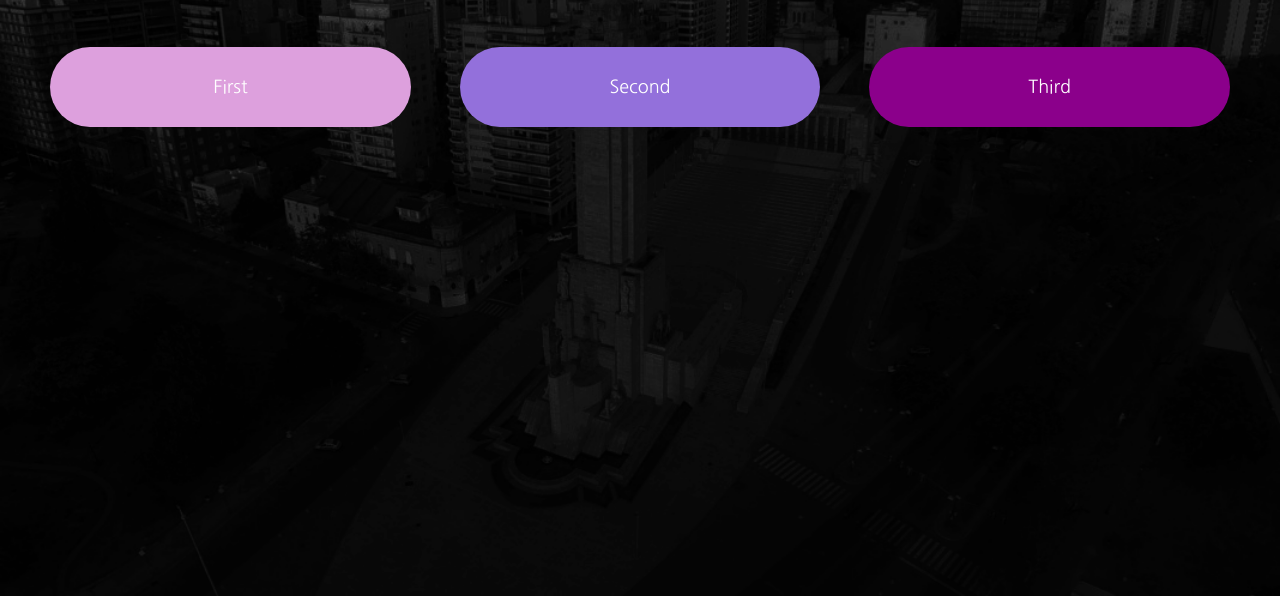
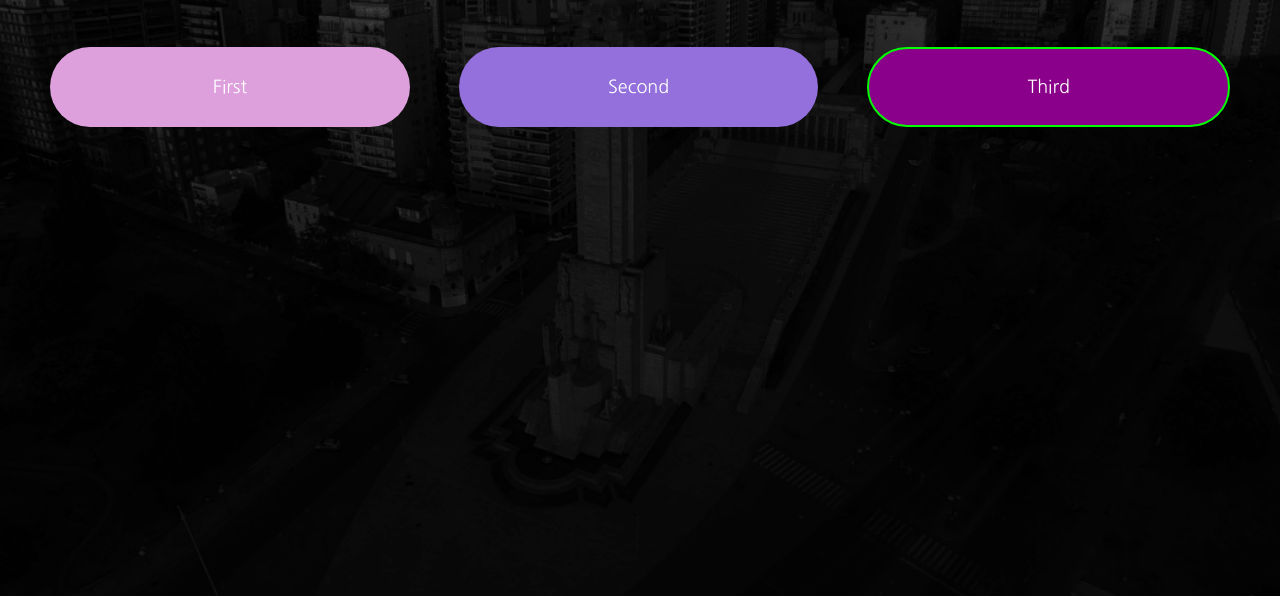
Before and after one commit to reactrosario/react-rosario-web, a Gatsby site: page /demo in a window 1280 px wide. Shown: the part 123-719 px from the top of the page. Built offline with nearby package versions, Linux system fonts and the light colour scheme; Gatsby itself is replaced by a stand-in of ours.

Commit message:
FIX: Button props

```diff
--- a/src/components/Button.js
+++ b/src/components/Button.js
@@ -1,9 +1,10 @@
 import React from "react"
 import styled from "styled-components"
 
-const Button = ({ children, background }) => (
+const Button = ({ children, background, border }) => (
   <StyledButton
     background={background}
+    border={border}
   >
     {children}
   </StyledButton>
@@ -17,7 +18,7 @@ const StyledButton = styled.button`
   width: 100%;
   color: white;
   border-radius: 50px;
-  border: unset;
+  border: ${({border}) => border || 'unset'};
   background-color: ${({ background }) => background || 'red'};
 
   &:hover {
--- a/src/pages/demo.js
+++ b/src/pages/demo.js
@@ -19,20 +19,17 @@ const Demo = () => (
       >
         Second
       </Button>
-      <OverrideButton
+      <Button
         background='DarkMagenta'
+        border='2px solid lime'
       >
         Third
-      </OverrideButton>
+      </Button>
     </DemoWrapper>
   </Layout>
 )
 
 export default Demo
-
-const OverrideButton = styled(Button)`
-  border: 2px solid lime;
-`;
 
 const DemoWrapper = styled.div`
   display: flex;
```
